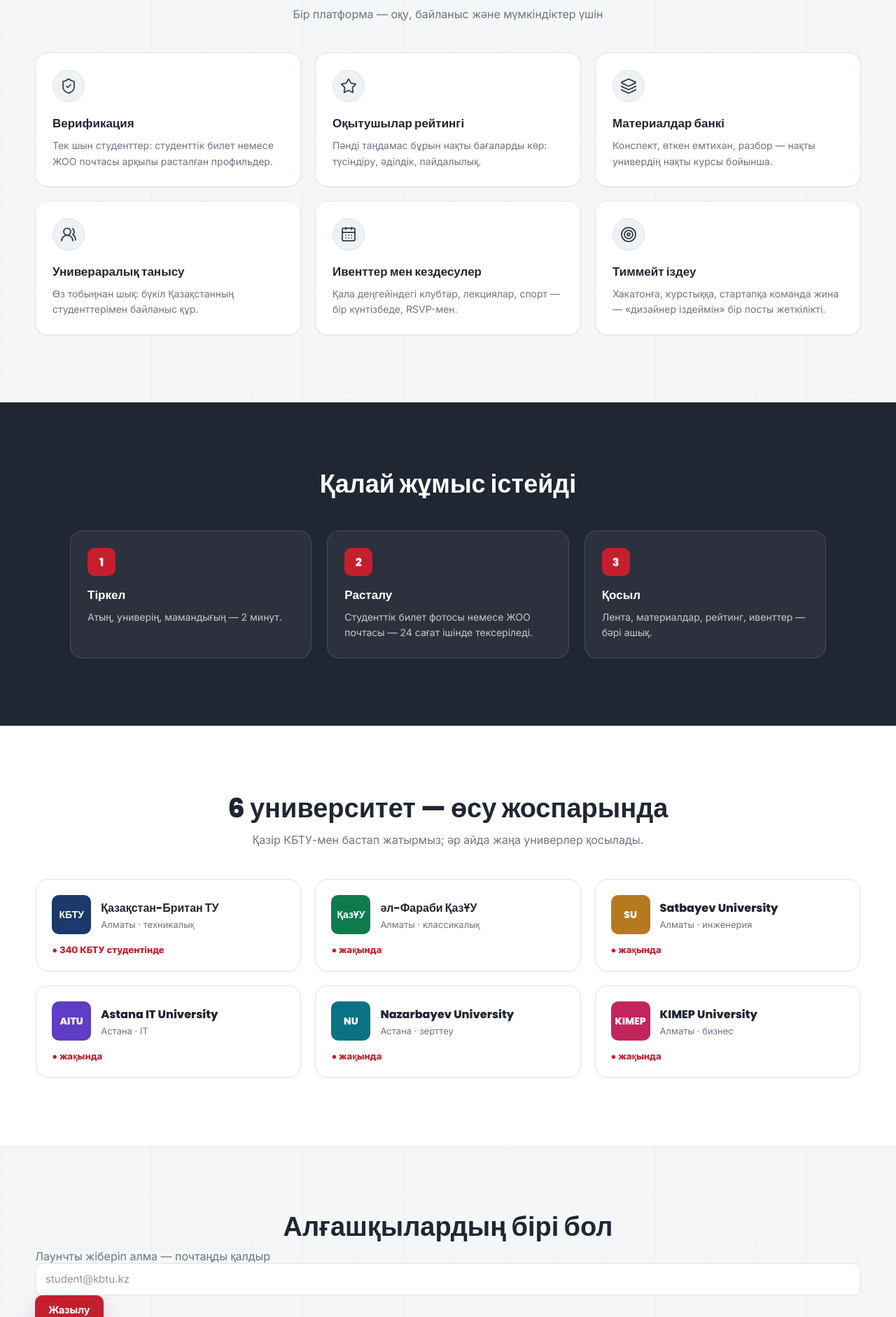
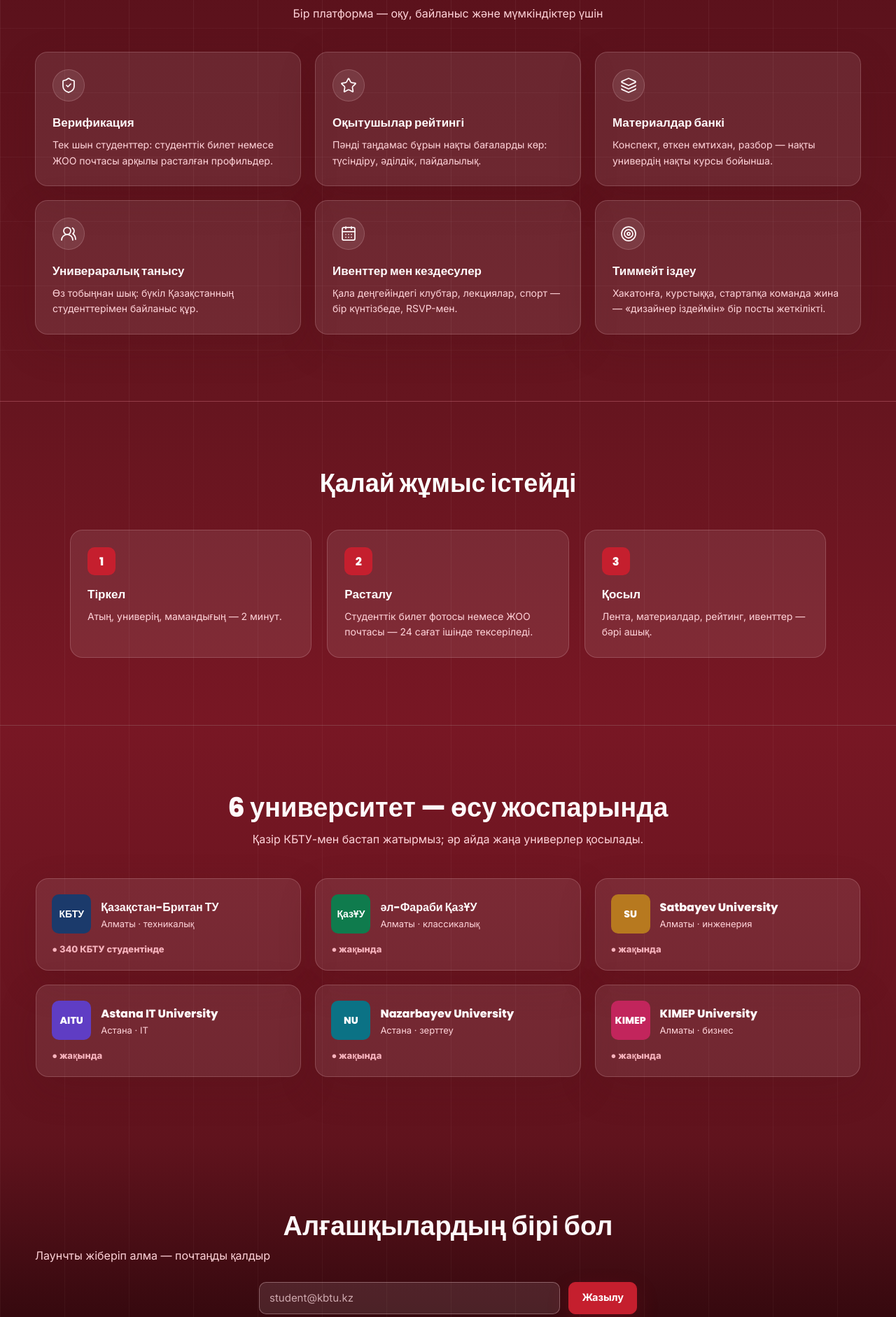
Before and after one commit to bagdat-mp4/UYYM, a Next.js app in the folder frontend/: page / in a window 1280 px wide. Shown: the part 880-2762 px from the top of the page at 70% size. Built offline with nearby package versions, Linux system fonts and the light colour scheme; no server answers.

Commit message:
Refine UYYM red visual continuity

```diff
--- a/frontend/app/globals.css
+++ b/frontend/app/globals.css
@@ -46,9 +46,21 @@
   --icon-surface-active: #242b36;
   --icon-border: #d8e0e8;
   --hero-ink: #f8fafc;
-  --hero-muted: #cfd6e2;
-  --hero-surface: #151a22;
-  --hero-line: rgba(197, 31, 46, .46);
+  --hero-muted: #ffd5dc;
+  --hero-surface: #35070d;
+  --hero-line: rgba(255, 127, 140, .42);
+  --landing-red-ink: #fff9fa;
+  --landing-red-muted: #ffd3d9;
+  --landing-red-soft: #f7b3bd;
+  --landing-red-deep: #260509;
+  --landing-red-hero: #3a0710;
+  --landing-red-field: #59111b;
+  --landing-red-field-2: #781724;
+  --landing-red-card: rgba(255, 246, 248, .085);
+  --landing-red-card-strong: rgba(255, 246, 248, .13);
+  --landing-red-line: rgba(255, 207, 214, .20);
+  --landing-red-line-strong: rgba(255, 216, 222, .34);
+  --landing-red-nav: #fff3f5;
 
   --space-1: 4px;
   --space-2: 8px;
@@ -136,9 +148,21 @@
   --icon-surface-active: #303946;
   --icon-border: #3b4554;
   --hero-ink: #f8fafc;
-  --hero-muted: #c7ceda;
-  --hero-surface: #111720;
-  --hero-line: rgba(255, 91, 105, .44);
+  --hero-muted: #ffd1d8;
+  --hero-surface: #250509;
+  --hero-line: rgba(255, 116, 130, .42);
+  --landing-red-ink: #fff8f9;
+  --landing-red-muted: #ffcbd3;
+  --landing-red-soft: #f4a6b1;
+  --landing-red-deep: #170305;
+  --landing-red-hero: #2d060b;
+  --landing-red-field: #451019;
+  --landing-red-field-2: #601521;
+  --landing-red-card: rgba(255, 235, 239, .08);
+  --landing-red-card-strong: rgba(255, 235, 239, .125);
+  --landing-red-line: rgba(255, 191, 200, .18);
+  --landing-red-line-strong: rgba(255, 203, 211, .30);
+  --landing-red-nav: #1f070b;
 
   --shadow-xs: 0 1px 2px rgba(0, 0, 0, .35);
   --shadow-sm: 0 12px 32px rgba(0, 0, 0, .34);
@@ -716,8 +740,9 @@
   gap: var(--space-4);
   min-height: 76px;
   padding: 16px clamp(20px, 4vw, 56px);
-  background: color-mix(in srgb, var(--paper) 94%, transparent);
-  border-bottom: 1px solid var(--line);
+  background: var(--landing-red-nav);
+  border-bottom: 1px solid color-mix(in srgb, var(--brand-600) 18%, transparent);
+  box-shadow: 0 10px 34px rgba(72, 17, 22, .08);
 }
 
 .land-nav {
@@ -776,10 +801,10 @@
   color: var(--hero-ink);
   text-align: left;
   background:
-    linear-gradient(115deg, transparent 0 56%, rgba(197, 31, 46, .18) 56.15%, transparent 56.75%),
-    linear-gradient(90deg, rgba(255, 255, 255, .045) 1px, transparent 1px),
-    linear-gradient(180deg, rgba(255, 255, 255, .035) 1px, transparent 1px),
-    var(--hero-surface);
+    linear-gradient(115deg, transparent 0 55%, rgba(255, 110, 124, .22) 55.15%, transparent 55.85%),
+    linear-gradient(90deg, rgba(255, 229, 232, .06) 1px, transparent 1px),
+    linear-gradient(180deg, rgba(255, 229, 232, .045) 1px, transparent 1px),
+    linear-gradient(180deg, var(--landing-red-deep) 0%, var(--hero-surface) 42%, var(--landing-red-field) 100%);
   background-size: 100% 100%, 92px 92px, 92px 92px, auto;
 }
 
@@ -788,7 +813,7 @@
   position: absolute;
   inset: 17% clamp(20px, 8vw, 112px) 18% auto;
   width: min(36vw, 430px);
-  border: 1px solid rgba(255, 255, 255, .08);
+  border: 1px solid rgba(255, 225, 230, .09);
   border-left-color: var(--hero-line);
   transform: skewX(-10deg);
   opacity: .72;
@@ -799,8 +824,10 @@
   content: "";
   position: absolute;
   inset: auto 0 0;
-  height: 1px;
-  background: linear-gradient(90deg, var(--hero-line), rgba(255, 255, 255, .16), transparent);
+  z-index: 0;
+  height: 104px;
+  background: linear-gradient(180deg, transparent, var(--landing-red-field));
+  pointer-events: none;
 }
 
 .hero > :not(.constel) {
@@ -856,6 +883,41 @@
   padding-block: clamp(72px, 8vw, 96px);
 }
 
+.hero + .feat,
+.hero ~ .feat#wait {
+  position: relative;
+  isolation: isolate;
+  margin-top: -1px;
+}
+
+.hero + .feat::before,
+.hero ~ .feat#wait::before {
+  content: "";
+  position: absolute;
+  z-index: -1;
+  top: 0;
+  bottom: 0;
+  left: 50%;
+  width: 100vw;
+  transform: translateX(-50%);
+  pointer-events: none;
+}
+
+.hero + .feat::before {
+  background:
+    linear-gradient(90deg, rgba(255, 235, 238, .055) 1px, transparent 1px),
+    linear-gradient(180deg, rgba(255, 235, 238, .04) 1px, transparent 1px),
+    linear-gradient(180deg, var(--landing-red-field), #66151f 100%);
+  background-size: 92px 92px, 92px 92px, auto;
+}
+
+.hero ~ .feat#wait::before {
+  background:
+    linear-gradient(90deg, rgba(255, 235, 238, .04) 1px, transparent 1px),
+    linear-gradient(180deg, #60131d, var(--landing-red-deep) 100%);
+  background-size: 92px 92px, auto;
+}
+
 .feat h2,
 .unis h2 {
   color: var(--ink);
@@ -863,6 +925,11 @@
   font-weight: 820;
   line-height: 1.12;
   text-align: center;
+}
+
+.hero ~ .feat h2,
+.hero ~ .unis h2 {
+  color: var(--landing-red-ink);
 }
 
 .feat .sub,
@@ -873,6 +940,12 @@
   font-size: 16px;
   line-height: 1.6;
   text-align: center;
+}
+
+.hero ~ .feat .sub,
+.hero ~ .feat .mut,
+.hero ~ .unis .sub {
+  color: var(--landing-red-muted);
 }
 
 .grid3 {
@@ -895,10 +968,23 @@
     transform var(--duration) var(--ease-out);
 }
 
+.hero ~ .feat .fcard {
+  color: var(--landing-red-ink);
+  background: var(--landing-red-card);
+  border-color: var(--landing-red-line);
+  box-shadow: 0 18px 54px rgba(72, 17, 22, .18);
+}
+
 .fcard:hover {
   border-color: var(--line-strong);
   box-shadow: var(--shadow-sm);
   transform: translateY(-1px);
+}
+
+.hero ~ .feat .fcard:hover {
+  background: var(--landing-red-card-strong);
+  border-color: var(--landing-red-line-strong);
+  box-shadow: 0 20px 62px rgba(72, 17, 22, .22);
 }
 
 .fcard .fi {
@@ -919,6 +1005,12 @@
     transform var(--duration-fast) var(--ease-press);
 }
 
+.hero ~ .feat .fcard .fi {
+  color: var(--landing-red-ink);
+  background: rgba(255, 247, 248, .09);
+  border-color: var(--landing-red-line);
+}
+
 .fcard:hover .fi {
   color: var(--brand-600);
   background: var(--surface-raised);
@@ -926,26 +1018,50 @@
   transform: translateY(-1px);
 }
 
+.hero ~ .feat .fcard:hover .fi {
+  color: #ffffff;
+  background: rgba(255, 247, 248, .14);
+  border-color: var(--landing-red-line-strong);
+}
+
 .fcard h3 {
   margin-bottom: 8px;
   font-size: 17px;
   font-weight: 800;
 }
 
+.hero ~ .feat .fcard h3 {
+  color: var(--landing-red-ink);
+}
+
 .fcard p {
   color: var(--muted);
   font-size: 14px;
   line-height: 1.6;
 }
 
+.hero ~ .feat .fcard p {
+  color: var(--landing-red-muted);
+}
+
 .how {
+  position: relative;
+  margin-top: -1px;
   padding: clamp(72px, 8vw, 96px) clamp(20px, 4vw, 56px);
   color: #ffffff;
-  background: var(--surface-inverse);
+  background:
+    linear-gradient(90deg, rgba(255, 235, 238, .05) 1px, transparent 1px),
+    linear-gradient(180deg, #66151f, var(--landing-red-field-2) 100%);
+  background-size: 92px 92px, auto;
+  border-top: 1px solid var(--landing-red-line);
+  border-bottom: 1px solid var(--landing-red-line);
 }
 
 body.dark .how {
-  background: #10151d;
+  background:
+    linear-gradient(90deg, rgba(255, 235, 238, .04) 1px, transparent 1px),
+    linear-gradient(180deg, #49101a, var(--landing-red-field-2) 100%);
+  background-size: 92px 92px, auto;
 }
 
 .how h2 {
@@ -966,8 +1082,8 @@
 
 .step {
   padding: 24px;
-  background: rgba(255, 255, 255, .055);
-  border: 1px solid rgba(255, 255, 255, .13);
+  background: var(--landing-red-card);
+  border: 1px solid var(--landing-red-line);
   border-radius: var(--r-lg);
 }
 
@@ -992,15 +1108,21 @@
 }
 
 .step p {
-  color: rgba(255, 255, 255, .74);
+  color: var(--landing-red-muted);
   font-size: 14px;
   line-height: 1.6;
 }
 
 .unis {
+  margin-top: -1px;
   padding: clamp(72px, 8vw, 96px) clamp(20px, 4vw, 56px);
-  background: var(--paper);
-  border-top: 1px solid var(--line);
+  color: var(--landing-red-ink);
+  background:
+    linear-gradient(90deg, rgba(255, 235, 238, .045) 1px, transparent 1px),
+    linear-gradient(180deg, var(--landing-red-field-2), #60131d 100%);
+  background-size: 92px 92px, auto;
+  border-top: 1px solid var(--landing-red-line);
+  border-bottom: 1px solid var(--landing-red-line);
 }
 
 .ugrid,
@@ -1024,6 +1146,13 @@
   box-shadow: var(--shadow-xs);
 }
 
+.hero ~ .unis .ucard,
+.hero ~ .unis .uni-card {
+  background: var(--landing-red-card);
+  border-color: var(--landing-red-line);
+  box-shadow: 0 18px 54px rgba(72, 17, 22, .18);
+}
+
 .uni-card {
   display: block;
 }
@@ -1057,10 +1186,20 @@
   font-weight: 800;
 }
 
+.hero ~ .unis .ucard h3,
+.hero ~ .unis .uni-name {
+  color: var(--landing-red-ink);
+}
+
 .ucard .m,
 .uni-meta {
   color: var(--muted);
   font-size: 13px;
+}
+
+.hero ~ .unis .ucard .m,
+.hero ~ .unis .uni-meta {
+  color: var(--landing-red-muted);
 }
 
 .ucard .cnt,
@@ -1071,6 +1210,11 @@
   font-weight: 800;
 }
 
+.hero ~ .unis .ucard .cnt,
+.hero ~ .unis .uni-status {
+  color: var(--landing-red-soft);
+}
+
 .wait {
   padding: clamp(72px, 8vw, 96px) clamp(20px, 4vw, 56px);
   text-align: center;
@@ -1087,8 +1231,34 @@
   margin: 28px auto 0;
 }
 
+.feat#wait form {
+  display: flex;
+  gap: 12px;
+  max-width: 540px;
+  margin: 28px auto 0;
+}
+
 .wait input {
   flex: 1;
+}
+
+.feat#wait input {
+  flex: 1;
+}
+
+.hero ~ .feat#wait input {
+  color: var(--landing-red-ink);
+  background: rgba(255, 247, 248, .10);
+  border-color: var(--landing-red-line-strong);
+}
+
+.hero ~ .feat#wait input::placeholder {
+  color: rgba(255, 220, 226, .72);
+}
+
+.hero ~ .feat#wait input:focus {
+  border-color: rgba(255, 238, 241, .72);
+  box-shadow: 0 0 0 4px rgba(255, 180, 190, .16);
 }
 
 .wait-subtitle {
@@ -1109,6 +1279,14 @@
   color: var(--danger);
 }
 
+.hero ~ .feat#wait .wait-msg.ok {
+  color: #ecfff4;
+}
+
+.hero ~ .feat#wait .wait-msg.err {
+  color: #ffd7dd;
+}
+
 .foot {
   display: flex;
   flex-wrap: wrap;
@@ -1116,10 +1294,17 @@
   justify-content: space-between;
   gap: 12px;
   padding: 28px clamp(20px, 4vw, 56px);
-  color: var(--muted);
-  background: var(--paper);
-  border-top: 1px solid var(--line);
+  color: var(--landing-red-muted);
+  background:
+    linear-gradient(90deg, rgba(255, 235, 238, .035) 1px, transparent 1px),
+    var(--landing-red-deep);
+  background-size: 92px 92px, auto;
+  border-top: 1px solid var(--landing-red-line);
   font-size: 13.5px;
+}
+
+.foot .logo-word {
+  color: var(--landing-red-ink);
 }
 
 .app-shell {
@@ -1436,7 +1621,8 @@
     font-size: clamp(31px, 10vw, 42px);
   }
 
-  .wait form {
+  .wait form,
+  .feat#wait form {
     flex-direction: column;
   }
 
@@ -1504,7 +1690,8 @@
   }
 
   .hero .btn,
-  .wait .btn {
+  .wait .btn,
+  .feat#wait .btn {
     width: 100%;
   }
 }
```
